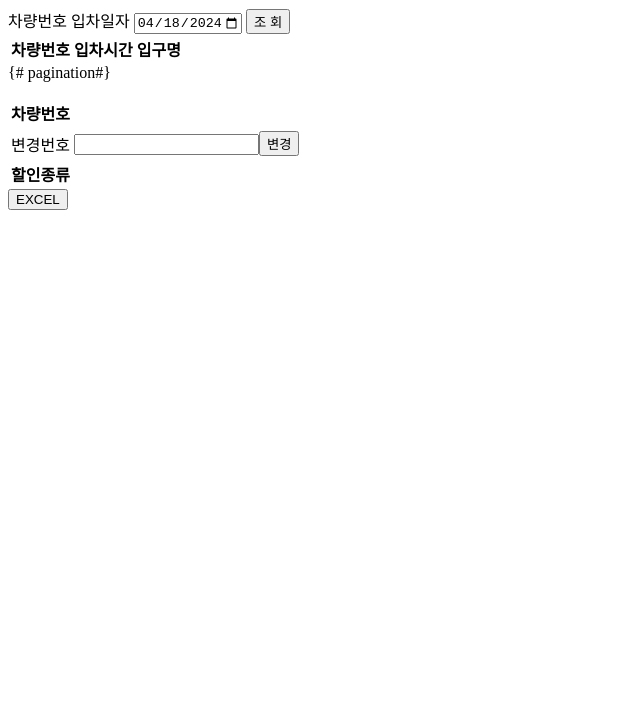
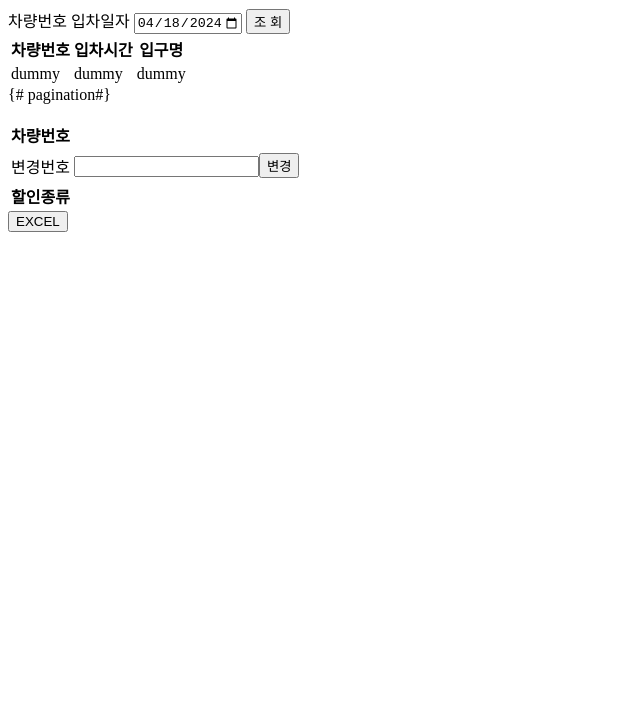
Before and after one commit to redraoh/git6a_final_project_A, a plain HTML site: page views/templates/slct_car.html in a window 1280 px wide. Shown: the part 81-800 px from the top of the page, without its empty margins (0-640 px from the left). Drawn offline with Linux system fonts and the light colour scheme.

Commit message:
add dummy and data info

```diff
--- a/views/templates/slct_car.html
+++ b/views/templates/slct_car.html
@@ -17,6 +17,11 @@
             <th>차량번호</th>
             <th>입차시간</th>
             <th>입구명</th>
+        </tr>
+        <tr>
+            <td>dummy</td>
+            <td>dummy</td>
+            <td>dummy</td>
         </tr>
     </table>
 
```
Also changed, not shown: views/templates/slct_cp.html (+13 -0 lines).
